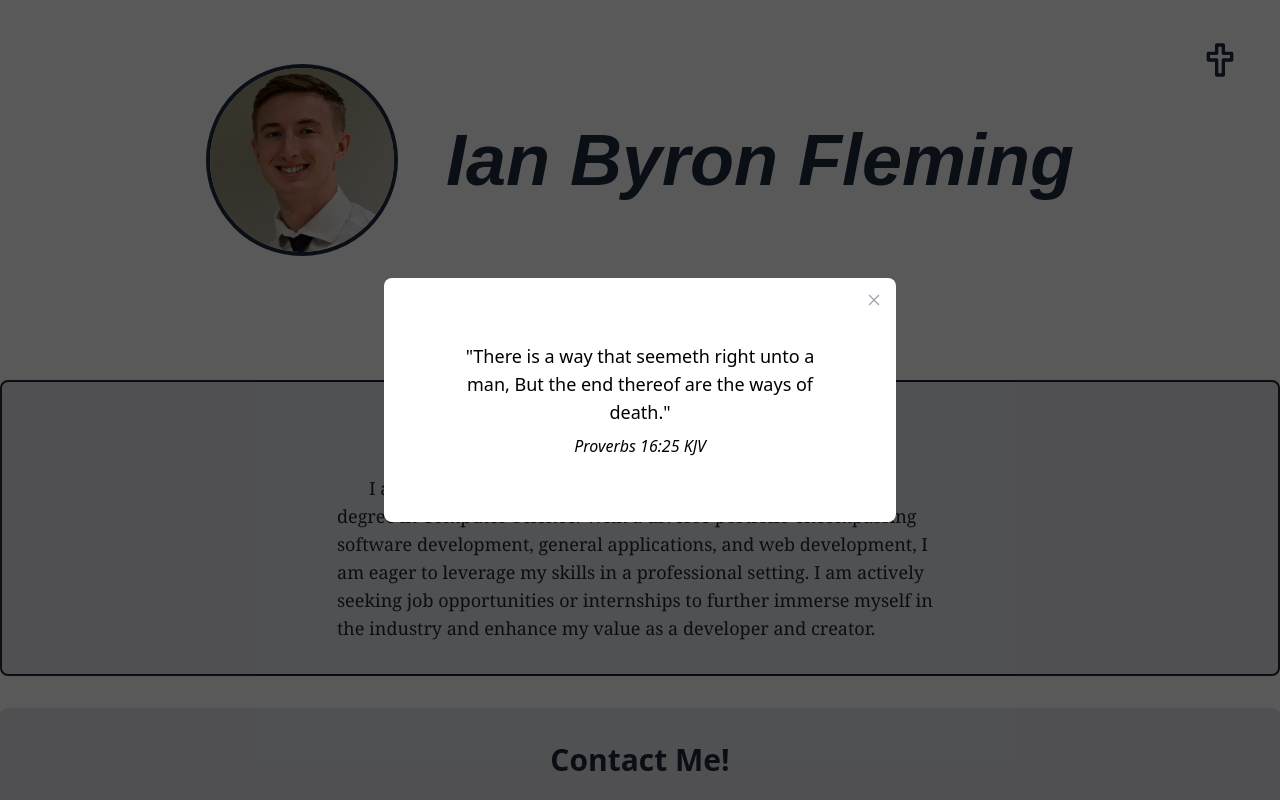
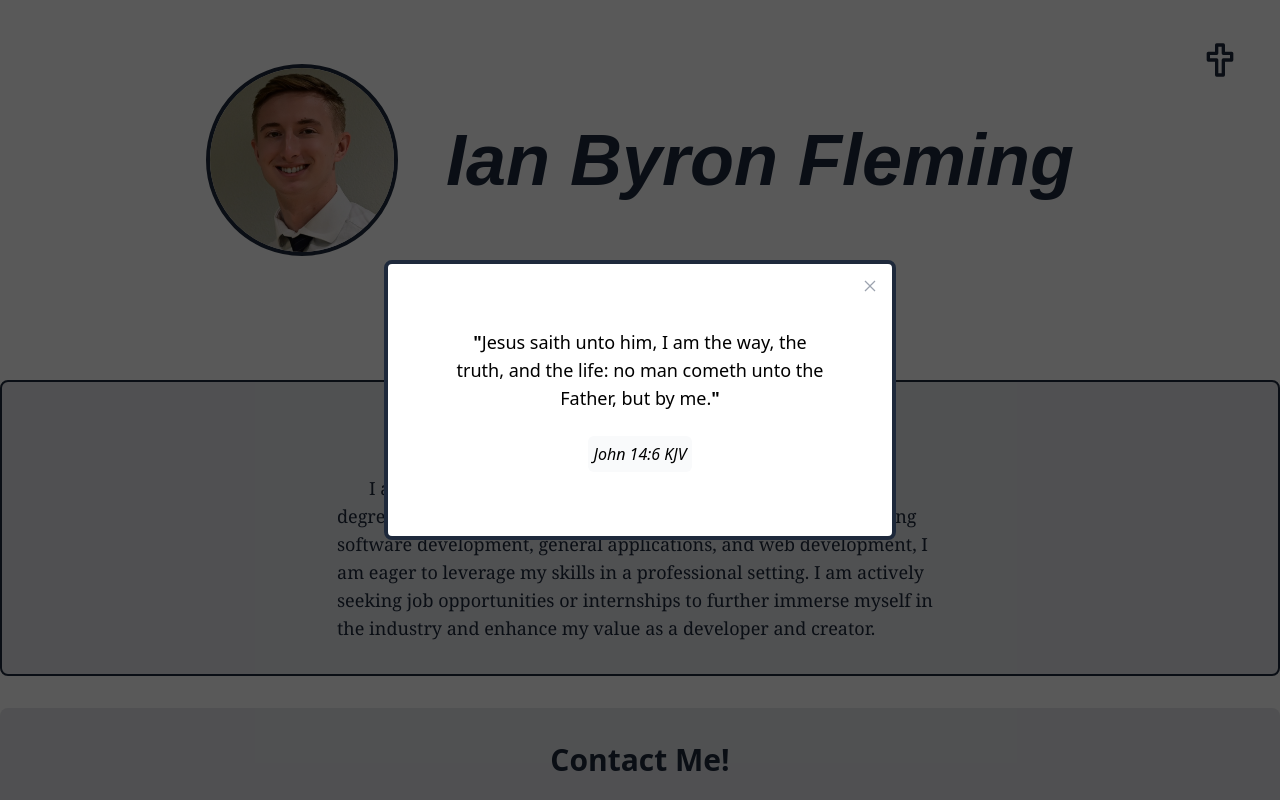
Before and after one commit to ibfleming/my-portfolio-website, a React (Vite) app: page / in a window 1280 px wide. Both pictures are taken after a click on the button 1220 px from the left and 60 px from the top of the page. Shown: the top 800 px of the page. Built offline with nearby package versions, Linux system fonts and the light colour scheme; a web font is replaced by a local one.

Commit message:
BibleWidget Implemented

```diff
--- a/src/components/BibleButton.jsx
+++ b/src/components/BibleButton.jsx
@@ -11,7 +11,7 @@ function BibleButton() {
    };
 
    return (
-      <div className='inline-block absolute top-10 right-10'>
+      <div className='inline-block fixed top-10 right-10'>
          <button
             onClick={handleClick}
             className='transition duration-500 ease-in-out transform hover:-translate-y-1 hover:scale-110'
@@ -20,7 +20,7 @@ function BibleButton() {
          </button>
          {isOpen && (
             <div className='fixed inset-0 bg-black bg-opacity-65 flex items-center justify-center'>
-               <div className='relative bg-white rounded-lg shadow-xlg max-w-lg p-16'>
+               <div className='relative bg-white rounded-lg shadow-xlg max-w-lg p-16 border-4 border-slate-800'>
                   <button
                      className='absolute top-0 right-0'
                      onClick={() => setIsOpen(false)}
--- a/src/components/BibleWidget.jsx
+++ b/src/components/BibleWidget.jsx
@@ -1,12 +1,17 @@
+import verses from '../data/bibleverses.js';
+
 function BibleWidget() {
+   const randomVerse = verses[Math.floor(Math.random() * verses.length)];
+
    return (
       <div className='text-center'>
          <h1 className='text-lg'>
-            &quot;There is a way that seemeth right unto a man, But the end
-            thereof are the ways of death.&quot;
+            <span className='font-bold'>&quot;</span>
+            {randomVerse.verse}
+            <span className='font-bold'>&quot;</span>
          </h1>
-         <h2 className='italic text-md inline-block mt-2'>
-            Proverbs 16:25 KJV
+         <h2 className='italic text-md p-1.5 inline-block mt-6 rounded-md bg-gray-50'>
+            {randomVerse.src}
          </h2>
       </div>
    );
--- /dev/null
+++ b/src/data/bibleverses.js
@@ -0,0 +1,14 @@
+export default [
+   {
+      verse: 'There is a way that seemeth right unto a man, But the end thereof are the ways of death.',
+      src: 'Proverbs 16:25 KJV',
+   },
+   {
+      verse: 'Jesus saith unto him, I am the way, the truth, and the life: no man cometh unto the Father, but by me.',
+      src: 'John 14:6 KJV',
+   },
+   {
+      verse: 'The fear of the LORD is to hate evil: Pride, arrogancy, and the evil way, And the froward mouth, do I hate.',
+      src: 'Proverbs 8:13 KJV',
+   },
+];
```
